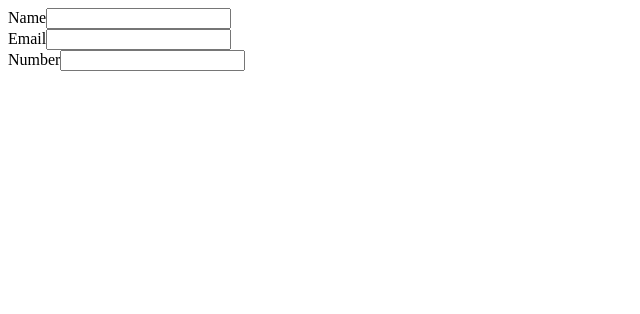
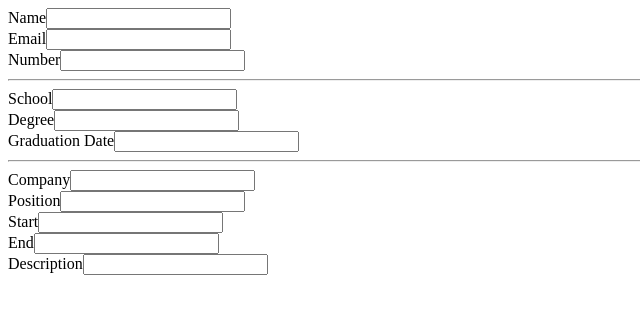
Before and after one commit to FrancisLangit/resumake, a React (Create React App) app: page / in a window 1280 px wide. Shown: the top 314 px of the page, without its empty margins (0-640 px from the left). Built offline with nearby package versions, Linux system fonts and the light colour scheme; the HTML template or start-up script is replaced by a standard one.

Commit message:
Create Education and Experience components

```diff
--- a/src/App.js
+++ b/src/App.js
@@ -1,7 +1,14 @@
+import { useState } from 'react';
+
+import { Education } from './components/Education/Education';
+import { Experience } from './components/Experience/Experience';
 import { Field } from './components/Field/Field';
 import { Form } from './components/Form/Form';
 
 const App = () => {
+  const [education, setEducation] = useState([<Education />]);
+  const [experience, setExperience] = useState([<Experience />]);
+
   return (
     <div>
       <Form
@@ -11,6 +18,12 @@ const App = () => {
           <Field label="Number" />,
         ]}
       />
+      <hr />
+
+      {education}
+      <hr />
+
+      {experience}
     </div>
   );
 };
--- /dev/null
+++ b/src/components/Education/Education.js
@@ -0,0 +1,16 @@
+import { Field } from '../Field/Field';
+import { Form } from '../Form/Form';
+
+const Education = () => {
+  return (
+    <Form
+      fields={[
+        <Field label="School" />,
+        <Field label="Degree" />,
+        <Field label="Graduation Date" />,
+      ]}
+    />
+  );
+};
+
+export { Education };
--- /dev/null
+++ b/src/components/Experience/Experience.js
@@ -0,0 +1,18 @@
+import { Field } from '../Field/Field';
+import { Form } from '../Form/Form';
+
+const Experience = () => {
+  return (
+    <Form
+      fields={[
+        <Field label="Company" />,
+        <Field label="Position" />,
+        <Field label="Start" />,
+        <Field label="End" />,
+        <Field label="Description" />,
+      ]}
+    />
+  );
+};
+
+export { Experience };
```
